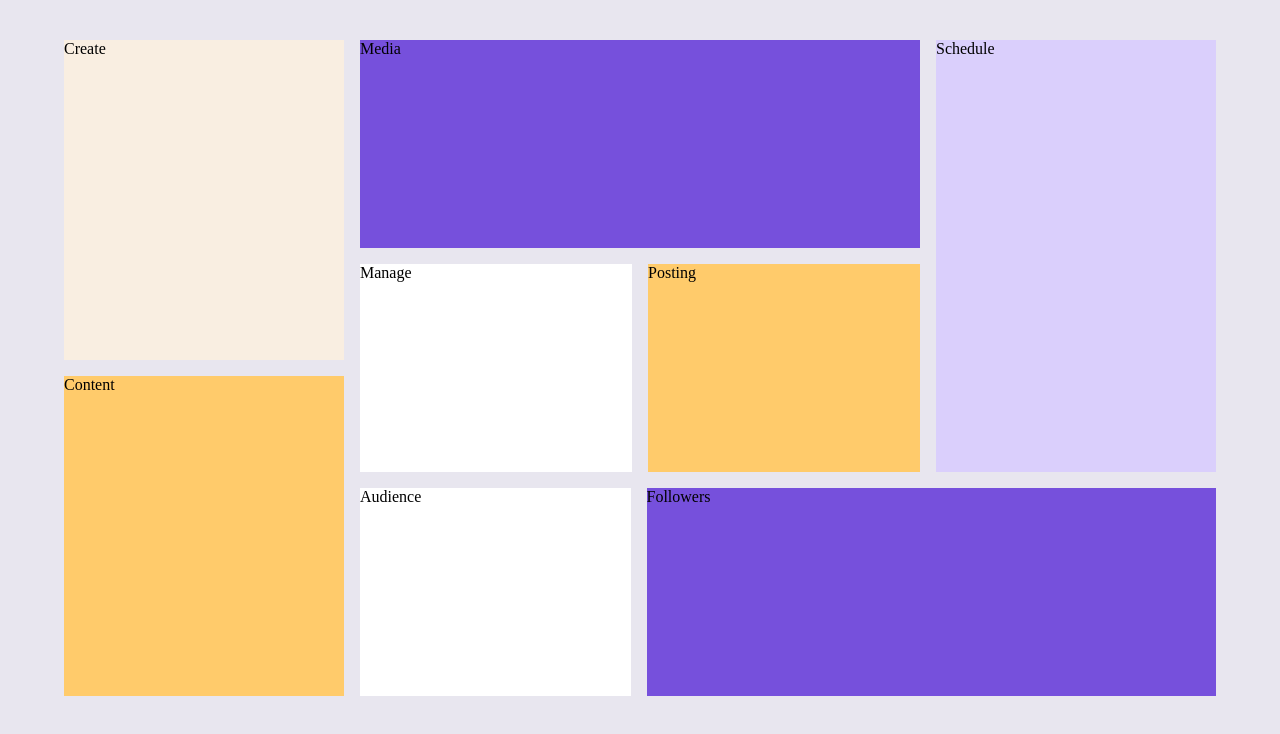
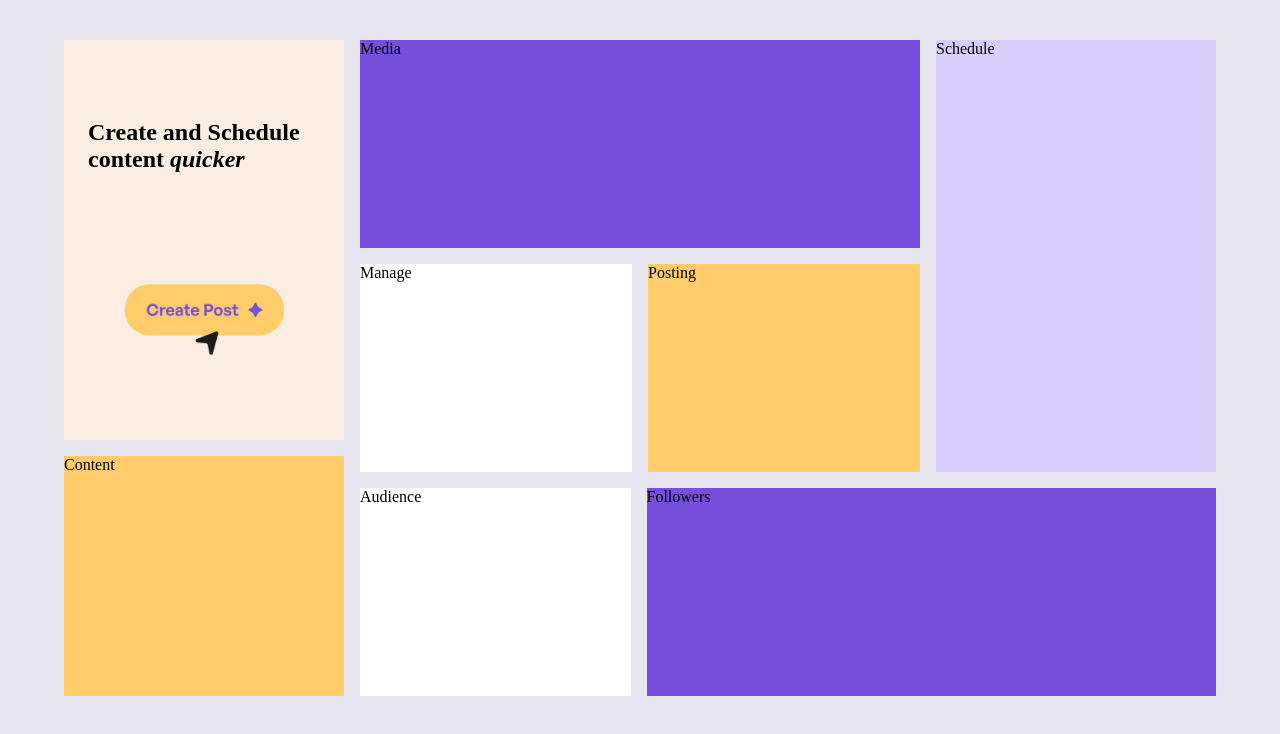
Before and after one commit to Allieniaszxy/Bento-Grid, a plain HTML site: page index.html in a window 1280 px wide. Drawn offline with Linux system fonts and the light colour scheme.

Commit message:
just want to start work on the content

```diff
--- a/index.html
+++ b/index.html
@@ -9,7 +9,10 @@
   <body>
     <div class="container">
       <div class="grid-items one">
-        <div class="inner-element create">Create</div>
+        <div class="inner-element create pad">
+          <h2>Create and Schedule content <em>quicker</em></h2>
+          <img src="./images/illustration-create-post.webp" alt="create" />
+        </div>
         <div class="inner-element content">Content</div>
       </div>
       <div class="grid-items two">
--- a/style.css
+++ b/style.css
@@ -36,6 +36,15 @@ body {
   /* border: 1px solid red; */
   grid-template-columns: 0.95fr 2fr;
 }
+.pad {
+  display: grid;
+  padding: 1.5rem;
+  place-items: center;
+  img {
+    width: 10rem;
+    height: auto;
+  }
+}
 .one {
   grid-area: column1;
 }
```
